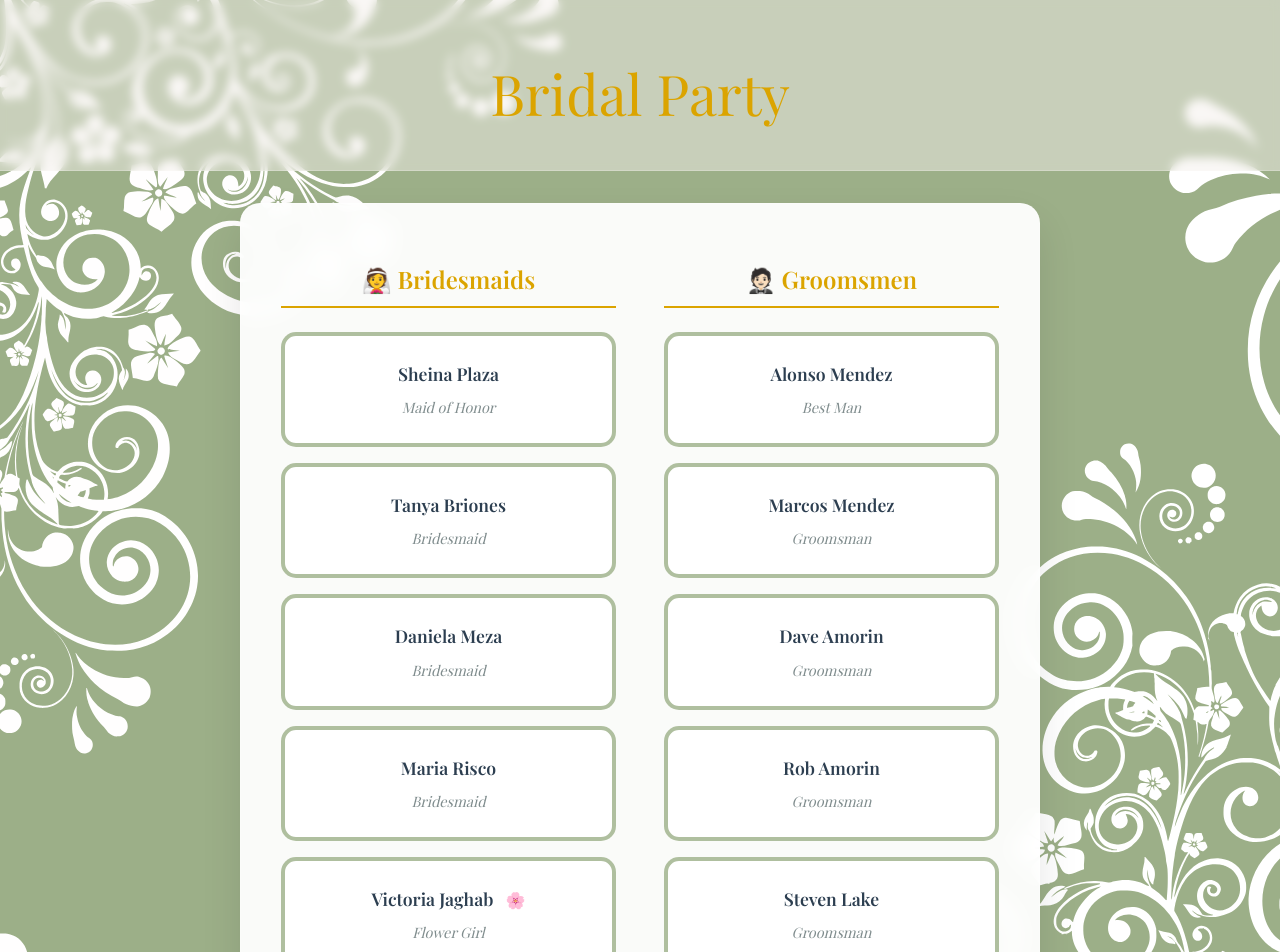
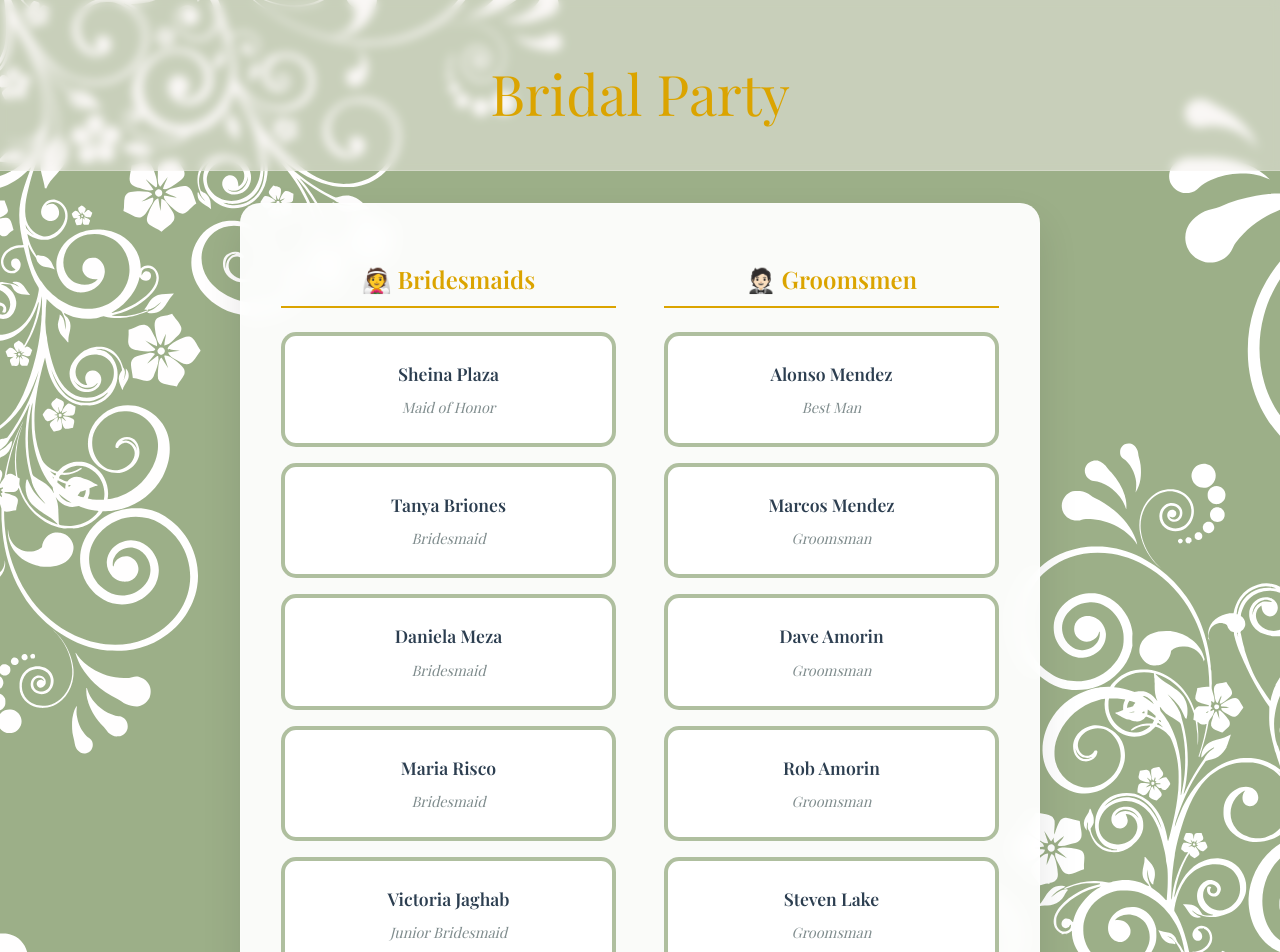
Before and after one commit to henrymendez/wedding, a Vue app: page /bridal-party in a window 1280 px wide. Shown: the top 952 px of the page. Built offline with nearby package versions, Linux system fonts and the light colour scheme; no server answers; a web font is replaced by a local one; what aws-amplify would draw is missing.

Commit message:
Updated bridal-party.

```diff
--- a/src/components/BridalParty.vue
+++ b/src/components/BridalParty.vue
@@ -8,7 +8,7 @@
   { name: 'Tanya Briones', role: 'Bridesmaid' },
   { name: 'Daniela Meza', role: 'Bridesmaid' },
   { name: 'Maria Risco', role: 'Bridesmaid' },
-  { name: 'Victoria Jaghab', role: 'Flower Girl' },
+  { name: 'Victoria Jaghab', role: 'Junior Bridesmaid' },
   { name: 'Nina Lake', role: 'Flower Girl' }
 ])
 
```
